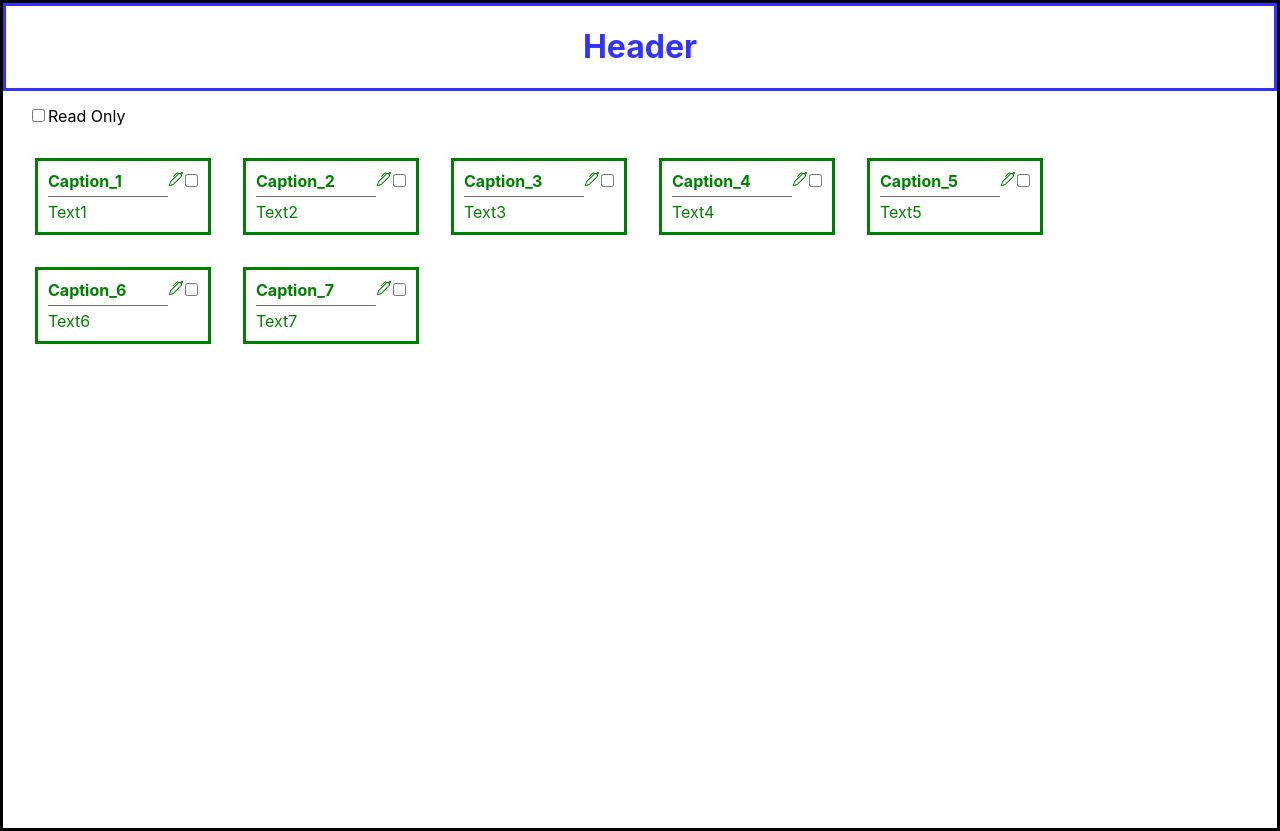
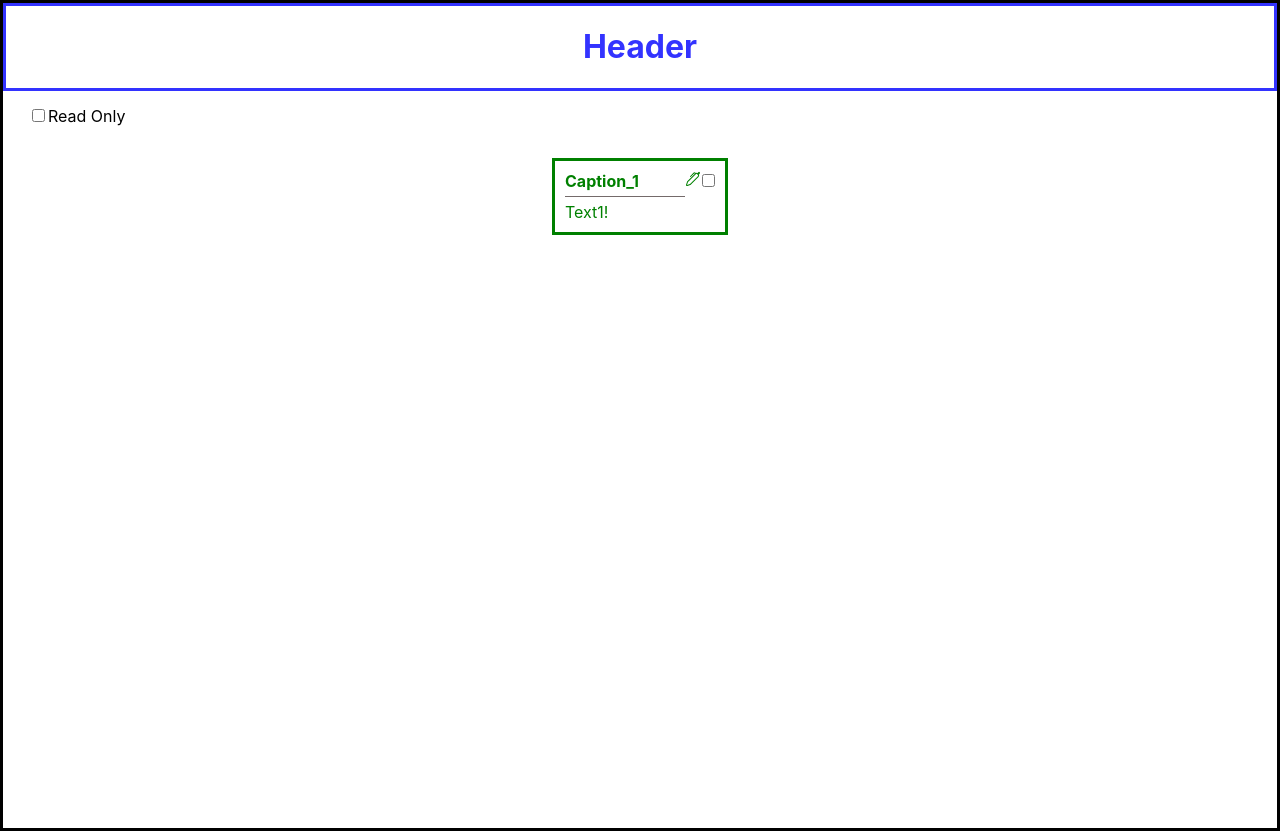
Before and after one commit to ashubenok710/IBA-ReactJS, a React (Create React App) app: page / in a window 1280 px wide. Built offline with nearby package versions, Linux system fonts and the light colour scheme.

Commit message:
Card Header updates

```diff
--- a/src/App.js
+++ b/src/App.js
@@ -18,13 +18,14 @@ class App extends React.Component {
   state = {
     readOnly: false,
     cards: [
-      { id: 1, headerText: "Caption_1", text: "Text1", checked: false },
-      { id: 2, headerText: "Caption_2", text: "Text2", checked: false },
+      { id: 1, headerText: "Caption_1", text: "Text1!", checked: false },
+      /*{ id: 2, headerText: "Caption_2", text: "Text2", checked: false },
       { id: 3, headerText: "Caption_3", text: "Text3", checked: false },
       { id: 4, headerText: "Caption_4", text: "Text4", checked: false },
       { id: 5, headerText: "Caption_5", text: "Text5", checked: false },
       { id: 6, headerText: "Caption_6", text: "Text6", checked: false },
       { id: 7, headerText: "Caption_7", text: "Text7", checked: false },
+      */
     ],
   };
 
@@ -62,8 +63,8 @@ class App extends React.Component {
           <Row className="cardWrapper">
             <CardList
               readOnly={readOnly}
+              cards={cards}
               onCardChange={this.setCard}
-              cards={cards}
             />
           </Row>
         </Container>
--- a/src/Card/Card.js
+++ b/src/Card/Card.js
@@ -1,7 +1,6 @@
 import React, { Component } from "react";
 import "./Card.css";
 import classNames from "classnames/bind";
-import StatelessCheckbox from "../StatelessCheckbox/index.js";
 
 import CardHeader from "./CardHeader";
 import CardBody from "./CardBody";
@@ -55,6 +54,7 @@ class Card extends React.Component {
 
     console.log("Card props:", this.props);
     console.log("Card state:", this.state);
+    console.log("Card this.props.children: ", this.props.children);
 
     return (
       <div
@@ -63,12 +63,14 @@ class Card extends React.Component {
         })}
       >
         <CardHeader
+          readOnly={readOnly}
           checked={checked}
-          readOnly={readOnly}
           headerText={headerText}
           onCheckedChange={() =>
             onSetCard(number, headerText, children, !checked)
           }
+          onSetHeader={() => alert("Test")}
+          onEditChange={() => alert("Test2")}
         />
         <CardBody children={initText} />
       </div>
--- a/src/Card/CardBody/index.js
+++ b/src/Card/CardBody/index.js
@@ -11,24 +11,16 @@ class CardBody extends React.Component {
   state = {
     checked: false,
     isEdit: false,
-    initHeader: this.props.headerText,
   };
 
   render() {
-    const {
-      className,
-      readOnly,
-      number,
-      headerText,
-      children,
-      onSetCard,
-    } = this.props;
+    const { readOnly, number, headerText, text, onSetCard } = this.props;
 
-    const { checked, isEdit, initHeader, initText } = this.state;
+    const { checked, isEdit, initText } = this.state;
 
-    console.log("CardBody props:", this.props);
+    /*console.log("CardBody props:", this.props);
     console.log("CardBody state:", this.state);
-
+*/
     return (
       <div>
         {isEdit ? (
@@ -43,7 +35,7 @@ class CardBody extends React.Component {
           </>
         ) : (
           <>
-            <div className="text">{children}</div>
+            <div className="text">{this.props.children}</div>
           </>
         )}
       </div>
--- a/src/Card/CardHeader/index.js
+++ b/src/Card/CardHeader/index.js
@@ -10,24 +10,38 @@ import { GiCancel } from "react-icons/gi";
 class CardHeader extends React.Component {
   constructor(props) {
     super(props);
+
     //this.changeMethod = this.changeMethod.bind(this);
-    //this.toogleEditMethod = this.toogleEditMethod.bind(this);
+    this.toogleEditMethod = this.toogleEditMethod.bind(this);
   }
 
   state = {
-    initHeader: this.props.headerText,
+    isEdit: false,
   };
+
+  headerChange = (e) =>
+    this.setState({
+      initHeader: e.target.value,
+    });
+
+  toogleEditMethod() {
+    this.setState({
+      isEdit: !this.state.isEdit,
+    });
+  }
 
   render() {
     const {
-      isEdit,
+      number,
       checked,
       readOnly,
       headerText,
       onCheckedChange,
+      onEditChange,
+      onSetHeader,
     } = this.props;
 
-    const { initHeader } = this.state;
+    const { initHeader, isEdit } = this.state;
 
     console.log("CardHeader props:", this.props);
     console.log("CardHeader state:", this.state);
@@ -36,10 +50,10 @@ class CardHeader extends React.Component {
       <div>
         {isEdit ? (
           <>
-            <span className="absolute pen" onClick={this.toogleEditMethod}>
+            <span className="absolute pen" onClick={this.toogleEditMethod()}>
               {!readOnly && (
                 <>
-                  {/*<FaSave onClick={() => onSetHeader(number, initHeader)} /> */}
+                  <FaSave onClick={onSetHeader} />
                   <GiCancel
                     onClick={() =>
                       this.setState({
```
